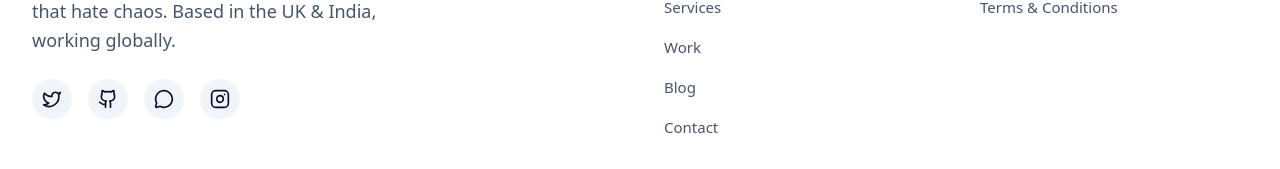
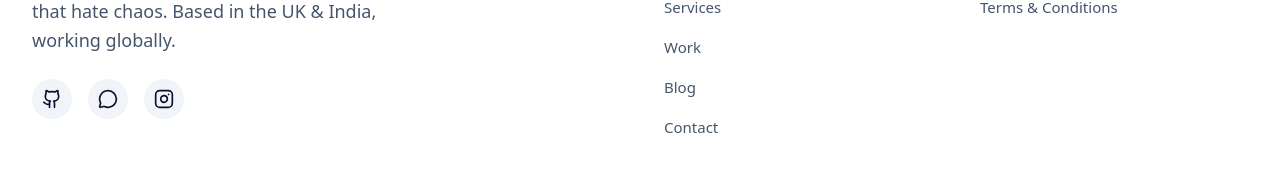
Before and after one commit to marvonixtech/marvonix-website, a React (Vite) app: page / in a window 1280 px wide. Shown: the part 4523-4692 px from the top of the page. Built offline with nearby package versions, Linux system fonts and the light colour scheme.

Commit message:
chore: Remove Twitter icon and link from project
- Removed Twitter import from Footer.tsx
- Removed Twitter social link from Footer component
- Removed Twitter from Organization schema sameAs in Home.tsx
- Twitter meta tags kept in SEO.tsx for SEO purposes

```diff
--- a/src/components/layout/Footer.tsx
+++ b/src/components/layout/Footer.tsx
@@ -1,5 +1,5 @@
 import React from 'react';
-import { Twitter, Github, MessageCircle, Instagram } from 'lucide-react';
+import { Github, MessageCircle, Instagram } from 'lucide-react';
 import type { NavigateFunction } from '../../types';
 
 interface PageProps {
@@ -20,10 +20,6 @@ const Footer: React.FC<PageProps> = ({ navigate }) => (
           </p>
           <div className="flex space-x-4">
              {/* Socials with icons */}
-             <a href="https://twitter.com/marvonix" target="_blank" rel="noopener noreferrer" className="w-10 h-10 bg-slate-100 dark:bg-slate-800 rounded-full flex items-center justify-center hover:bg-[#1A3CE4] dark:hover:bg-[#4FD3FF] hover:text-white dark:hover:text-[#0A0F2C] cursor-pointer transition-all duration-300">
-               <span className="sr-only">Twitter</span>
-               <Twitter className="h-5 w-5" />
-             </a>
              <a href="https://github.com/marvonixtech" target="_blank" rel="noopener noreferrer" className="w-10 h-10 bg-slate-100 dark:bg-slate-800 rounded-full flex items-center justify-center hover:bg-[#1A3CE4] dark:hover:bg-[#4FD3FF] hover:text-white dark:hover:text-[#0A0F2C] cursor-pointer transition-all duration-300">
                <span className="sr-only">GitHub</span>
                <Github className="h-5 w-5" />
--- a/src/pages/Home.tsx
+++ b/src/pages/Home.tsx
@@ -21,7 +21,6 @@ const Home: React.FC = () => {
     "logo": "https://marvonix.com/logo.png",
     "description": "Boutique software engineering firm specializing in AI automation, web development, and systems integration.",
     "sameAs": [
-      "https://twitter.com/marvonix",
       "https://github.com/marvonixtech",
       "https://www.instagram.com/marvonix.tech/"
     ],
```
